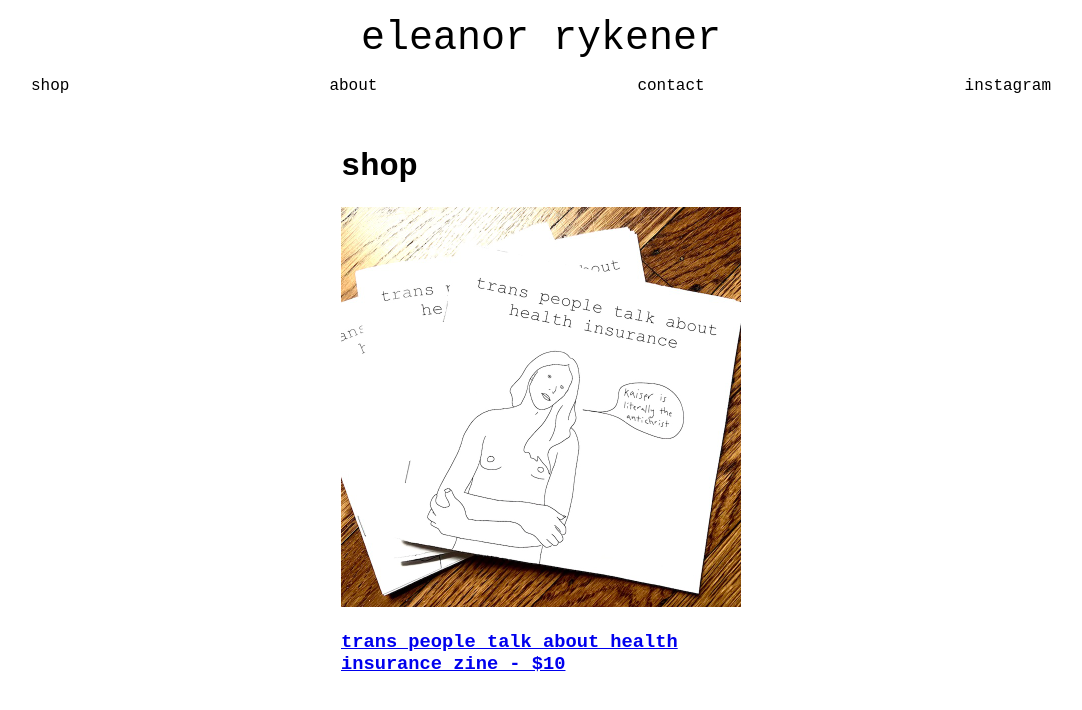
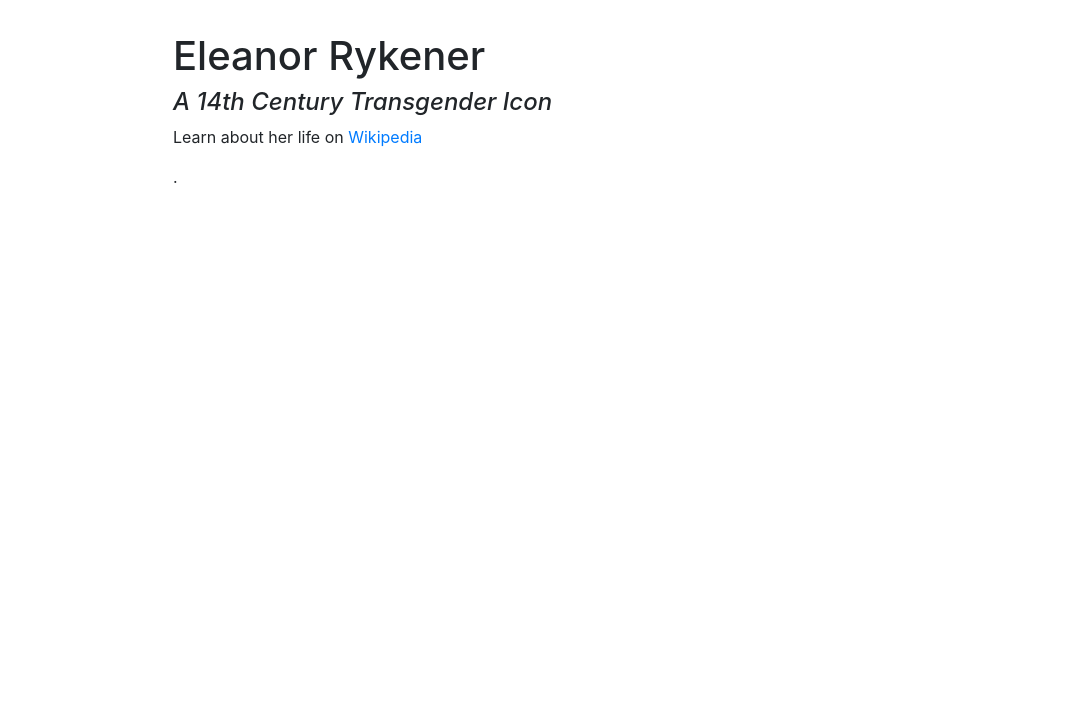
Before and after one commit to rykener/rykener.org, a React (Create React App) app: page / in a window 1280 px wide. Shown: the top 710 px of the page, without its empty margins (99-1181 px from the left). Built offline with nearby package versions, Linux system fonts and the light colour scheme.

Commit message:
wipe store

```diff
--- a/package.json
+++ b/package.json
@@ -6,6 +6,7 @@
     "@testing-library/jest-dom": "^5.16.1",
     "@testing-library/react": "^12.1.2",
     "@testing-library/user-event": "^13.5.0",
+    "bootstrap": "^4.6.1",
     "react": "^17.0.2",
     "react-dom": "^17.0.2",
     "react-router-dom": "^5.1.2",
--- a/public/index.html
+++ b/public/index.html
@@ -9,7 +9,7 @@
       name="description"
       content="Web site created using create-react-app"
     />
-    <link rel="apple-touch-icon" href="%PUBLIC_URL%/logo192.png" />
+    <link rel="apple-touch-icon" href="%PUBLIC_URL%/logo192.jpg" />
     <!--
       manifest.json provides metadata used when your web app is installed on a
       user's mobile device or desktop. See https://developers.google.com/web/fundamentals/web-app-manifest/
@@ -24,7 +24,7 @@
       work correctly both with client-side routing and a non-root public URL.
       Learn how to configure a non-root public URL by running `npm run build`.
     -->
-    <title>eleanor rykener - trans people talk about health insurance</title>
+    <title>eleanor rykener - a trans icon</title>
   </head>
   <body>
     <noscript>You need to enable JavaScript to run this app.</noscript>
--- a/src/App.js
+++ b/src/App.js
@@ -1,57 +1,12 @@
 import './App.css';
-import About from './About.js';
-import Contact from './Contact.js';
-import Shop from './Shop.js';
-import Zine from './Zine.js';
-import Explanations from './Explanations.js';
-import {
-  BrowserRouter as Router,
-  Switch,
-  Route,
-  Link
-} from "react-router-dom";
 
 function App() {
   return (
-    <Router>
-      <div className="App">
-        <div className="flex-container navbar">
-          <Link to="/">
-            <span className="brand">eleanor rykener</span>
-          </Link>
-          <div className="flex-container">
-            <Link to="/shop">shop</Link>
-            <Link to="/about">about</Link>
-            <Link to="/contact">contact</Link>
-            <a href="https://instagram.com/eleanor.rykener">instagram</a>
-          </div>
-        </div>
-      </div>
-
-
-      <div className="main">
-        <Switch>
-          <Route path="/about">
-            <About />
-          </Route>
-          <Route path="/contact">
-            <Contact />
-          </Route>
-          <Route path="/shop">
-            <Shop />
-          </Route>
-          <Route path="/zine">
-            <Zine />
-          </Route>
-          <Route path="/explain">
-            <Explanations />
-          </Route>
-          <Route path="/">
-            <Shop />
-          </Route>
-        </Switch>
-      </div>
-    </Router>
+    <div className="main">
+      <h1>Eleanor Rykener</h1>
+      <h4><i>A 14th Century Transgender Icon</i></h4>
+      <p>Learn about her life on <a href="https://en.wikipedia.org/wiki/John/Eleanor_Rykener">Wikipedia</a></p>.
+    </div>
   );
 }
 
--- a/src/index.js
+++ b/src/index.js
@@ -3,6 +3,7 @@ import ReactDOM from 'react-dom';
 import './index.css';
 import App from './App';
 import reportWebVitals from './reportWebVitals';
+import '../node_modules/bootstrap/dist/css/bootstrap.min.css';
 
 ReactDOM.render(
   <React.StrictMode>
```
Also changed, not shown: 2 other files (tests, documents, lock files or other folders).
